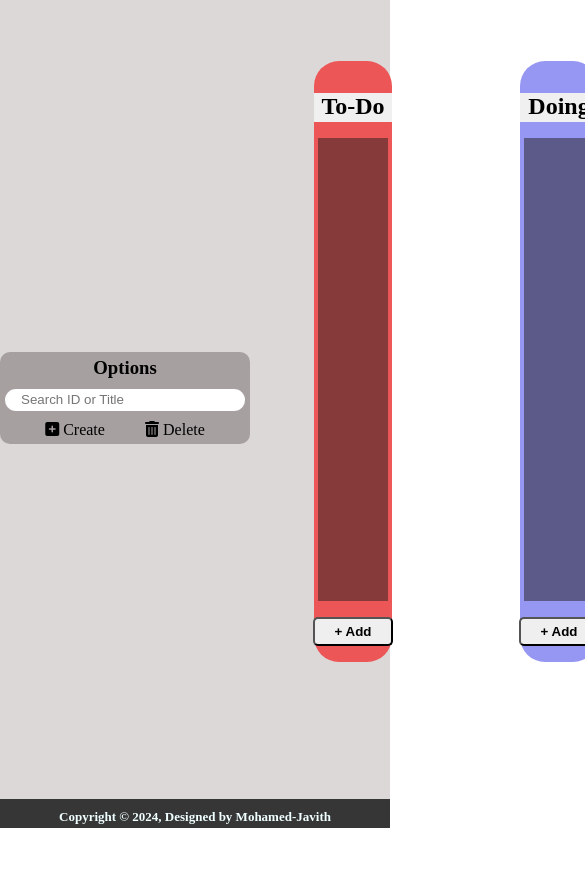
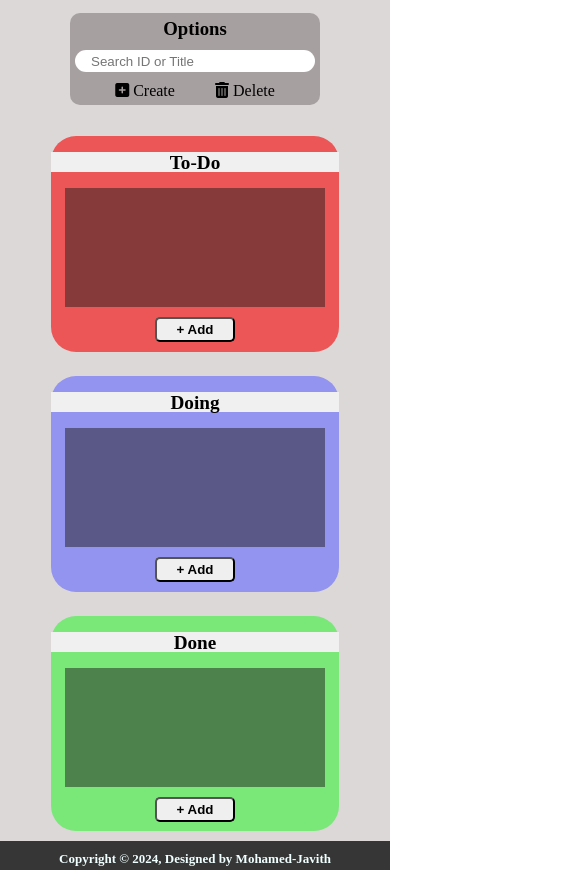
Before and after one commit to MhdJavithF/Kanban-Board, a plain HTML site: page index.html in a window 390 px wide. Shown: the part 103-973 px from the top of the page, 585 px wide, since content can reach past the window. Before the commit the page ends 931 px from the top, so only its background shows below. Drawn offline with Linux system fonts and the light colour scheme.

Commit message:
mobile view

```diff
--- a/style.css
+++ b/style.css
@@ -17,9 +17,17 @@ header {
 section {
     background-color: rgba(201, 194, 194, 0.644);
     width: 100%;
-    height: 95vh;
+    height: 100vh;
     display: flex;
     justify-content: space-evenly;
+
+	@media (max-width:768px){
+		flex-direction:column;
+        align-items: center;
+        gap:5px;
+        height: 100vh;
+        overflow:auto;
+	}
 }
 
 .wrapper-head {
@@ -32,6 +40,9 @@ section {
     padding: 5px;
     border-radius: 10px;
     background-color: rgb(167, 160, 160);
+    @media (max-width:768px){
+		margin: 1rem;
+	}
 }
 
 .wrapper-head input {
@@ -93,6 +104,11 @@ section {
     font-size: x-large;
     font-weight: 600;
     align-items: center;
+    @media (max-width:768px){
+		margin: 0.6rem;
+        width: 18rem;
+        height: 20rem;
+	}
 }
 
 .catagory .heading {
@@ -101,18 +117,23 @@ section {
     width: 100%;
     height: 5%;
     text-align: center;
-}
-.catagory.to-do {
-    background-color: rgba(238, 77, 77, 0.938);
+    @media (max-width:768px){
+		margin-top: 1rem;
+        height: 1.25rem;
+        font-size: 1.2rem;
+	}
 }
 
 .catagory .taskarea {
-    height: 80%;
+    height: 100%;
     width: 90%;
-    margin: 1rem;
+    margin: 1rem 0 0;
     background-color: rgba(34, 32, 32, 0.507);
     overflow: auto;
     box-sizing: border-box;
+    @media (max-width:768px){
+        height: 100%;
+	}
 }
 
 .catagory .add{
@@ -123,6 +144,14 @@ section {
     border-radius: 5px;
     cursor: pointer;
     margin-bottom: 1rem;
+    @media (max-width:768px){
+        margin: 0.6rem;
+        padding: 3px;
+	}
+}
+
+.catagory.to-do {
+    background-color: rgba(238, 77, 77, 0.938);
 }
 
 .catagory.doing {
```
